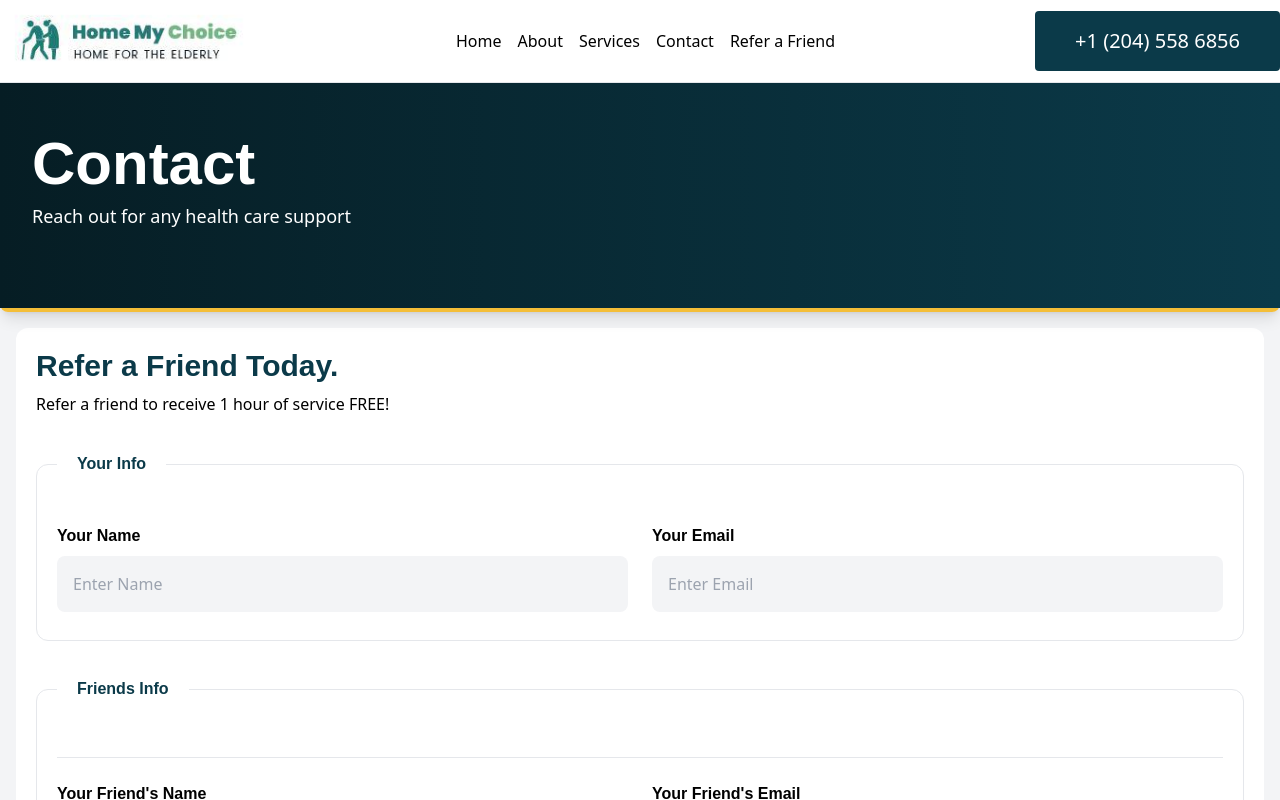
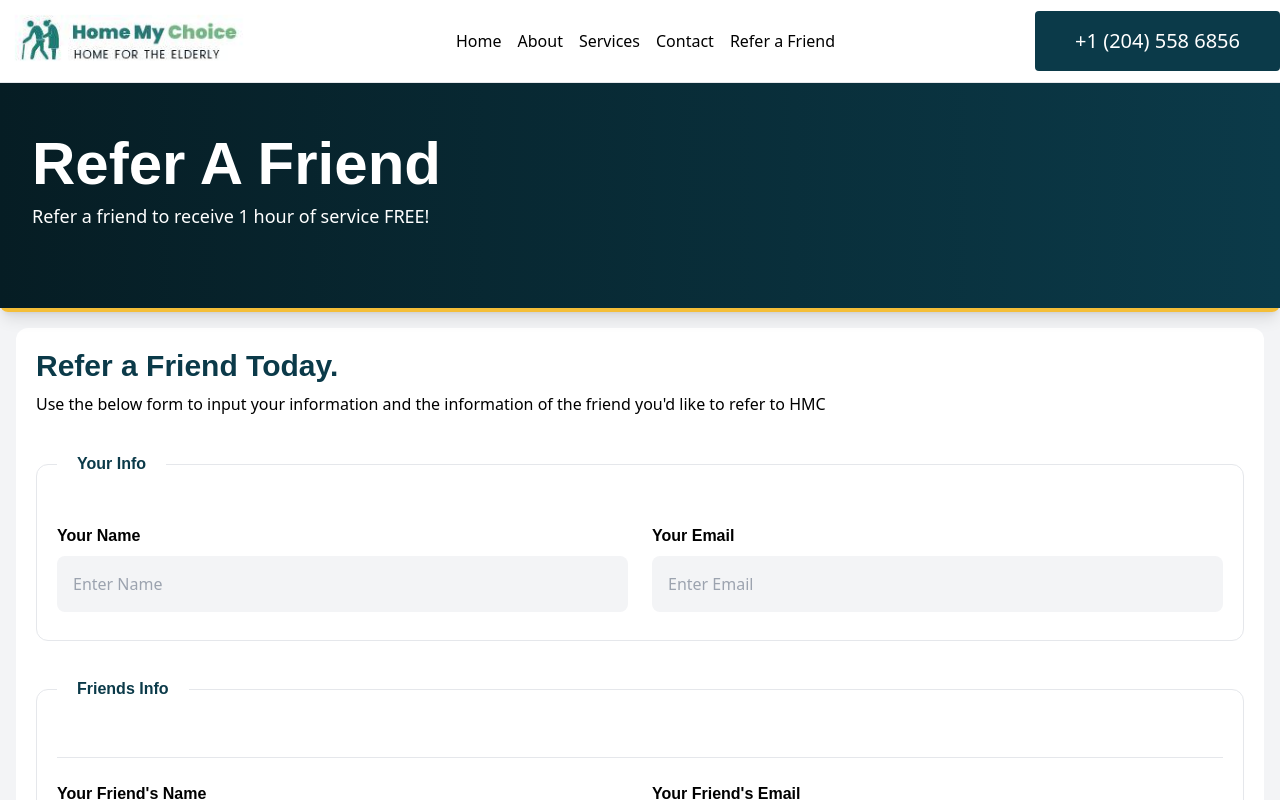
Before and after one commit to iamLeb/HMC, a React (Vite) app: page /refer in a window 1280 px wide. Shown: the top 800 px of the page. Built offline with nearby package versions, Linux system fonts and the light colour scheme; a web font is replaced by a local one.

Commit message:
modify refer page

```diff
--- a/src/pages/front/Refer.jsx
+++ b/src/pages/front/Refer.jsx
@@ -66,19 +66,19 @@ const Refer = () => {
                 userInfo,
                 friends
             };
-            console.log('Submitted Data:', data);
-            // Handle form submission logic here (e.g., sending data to an API)
+            console.log(data);
+            // sending data to API
         }
     };
 
     return (
         <section>
-            <SubHeader title="Contact" content="Reach out for any health care support" />
+            <SubHeader title="Refer a Friend" content="Refer a friend to receive 1 hour of service FREE!" />
             <form onSubmit={handleSubmit} className={'container mx-auto p-4'}>
                 <div className={'flex flex-col gap-4 bg-white rounded-xl p-5'}>
                     <div className={'flex flex-col gap-2'}>
                         <h1 className={'text-3xl text-primary font-san font-bold'}>Refer a Friend Today.</h1>
-                        <p>Refer a friend to receive 1 hour of service FREE!</p>
+                        <p>Use the below form to input your information and the information of the friend you'd like to refer to HMC</p>
                     </div>
 
                     <fieldset className={'border p-5 rounded-xl'}>
```
